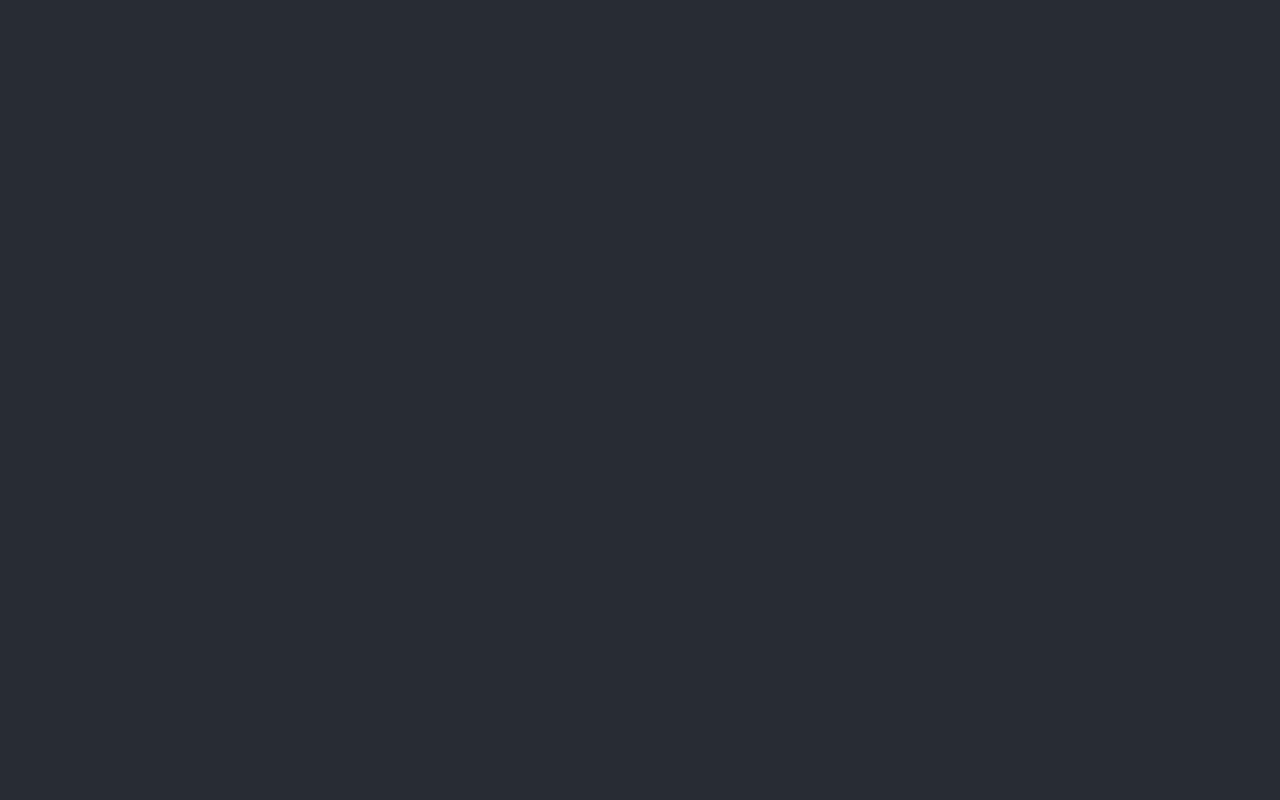
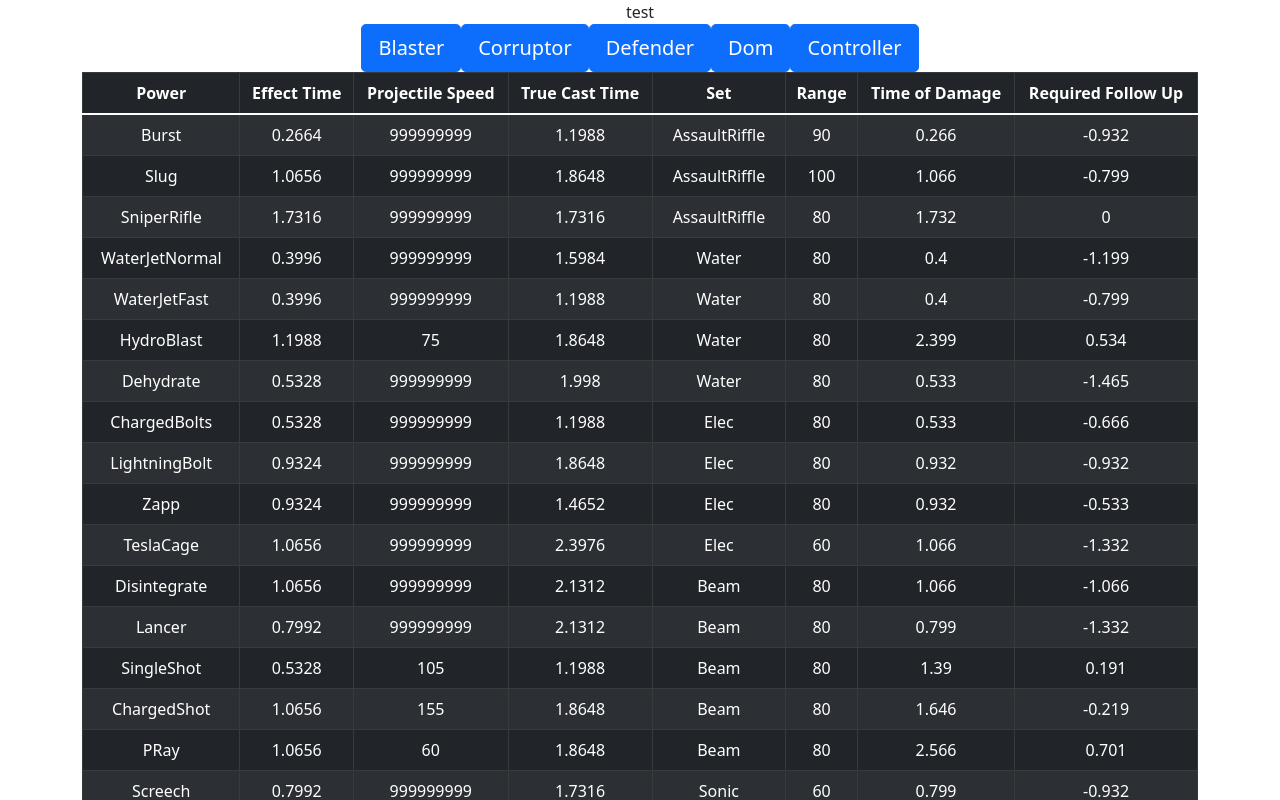
Before and after one commit to SFoxGit/offtimings, a React (Create React App) app: page / in a window 1280 px wide. Shown: the top 800 px of the page. Built offline with nearby package versions, Linux system fonts and the light colour scheme.

Commit message:
filter arch

```diff
--- a/src/App.js
+++ b/src/App.js
@@ -1,11 +1,11 @@
 import './App.css';
+import AttacksTable from './components/Table/table';
 
 function App() {
   return (
     <div className="App">
-      <header className="App-header">
-
-      </header>
+      <div>test</div>
+      <AttacksTable />
     </div>
   );
 }
--- /dev/null
+++ b/src/components/Table/table.jsx
@@ -0,0 +1,62 @@
+import React, { useEffect, useState } from 'react'
+import attacks from '../../data'
+import Table from 'react-bootstrap/Table';
+import { Container, Row, Button, Col } from 'react-bootstrap';
+
+export default function AttacksTable() {
+  const [powers, setPowers] = useState([])
+  const [archtype, setArchtype] = useState()
+
+  const selectArchtype = (filter) => {
+    console.log(filter)
+    let arr = attacks.filter(function(power) {
+      return power[13].includes(filter)
+    })
+    console.log(arr)
+    setPowers(arr)
+  }
+  useEffect(() => {
+    setPowers(attacks)
+  }, [setPowers])
+  return (
+    <Container>
+      <Row>
+        <Col>
+          <Button size="lg" variant="primary" onClick={() => selectArchtype("blaster")}>Blaster</Button>
+          <Button size="lg" variant="primary" onClick={() => selectArchtype("corruptor")}>Corruptor</Button>
+          <Button size="lg" variant="primary" onClick={() => selectArchtype("defender")}>Defender</Button>
+          <Button size="lg" variant="primary" onClick={() => selectArchtype("dom")}>Dom</Button>
+          <Button size="lg" variant="primary" onClick={() => selectArchtype("controller")}>Controller</Button>
+        </Col>
+      </Row>
+      <Table striped bordered hover variant="dark">
+        <thead>
+          <tr>
+            <th>Power</th>
+            <th>Effect Time</th>
+            <th>Projectile Speed</th>
+            <th>True Cast Time</th>
+            <th>Set</th>
+            <th>Range</th>
+            <th>Time of Damage</th>
+            <th>Required Follow Up</th>
+          </tr>
+        </thead>
+        <tbody>
+          {powers.map(power => (
+            <tr key={power[0]}>
+              <td>{power[0]}</td>
+              <td>{power[3]}</td>
+              <td>{power[4]}</td>
+              <td>{power[7]}</td>
+              <td>{power[8]}</td>
+              <td>{power[9]}</td>
+              <td>{power[10]}</td>
+              <td>{power[11]}</td>
+            </tr>
+          ))}
+        </tbody>
+      </Table>
+    </Container>
+  )
+}
--- a/src/data.js
+++ b/src/data.js
@@ -58,17 +58,17 @@ const attacks = [
   ["ElecNetArrow", 25, 28, 0.9324, 180, 30, 32, 1.1988, "TactArrow", 60, 1.432, 0.234, 'secondary', ['blaster']],
   ['Strangler', 16, 16, 0.5328, 999999999, 62, 64, 2.2644, 'Plant', 60, 0.533, -1.732, 'secondary', ['blaster']],
   ["TimeWall", 13, 16, 0.5328, 999999999, 48, 48, 1.7316, "Temporal", 60, 0.533, -1.199, 'secondary', ['blaster']],
-  ["Fossilize", 16, 16, 0.5328, 999999999, 62, 64, 2.2644, "EarthControl", 80, 0.533, -1.732], 'primary', ['controller', 'dom'],
+  ["Fossilize", 16, 16, 0.5328, 999999999, 62, 64, 2.2644, "EarthControl", 80, 0.533, -1.732, 'primary', ['controller', 'dom']],
   ["Blind", 20, 20, 0.666, 999999999, 50, 52, 1.8648, "IllControl", 80, 0.666, -1.199, 'primary', ['controller', 'dom']],
   ["BlockOfIce", 21, 24, 0.7992, 999999999, 56, 56, 1.998, "IceControl", 80, 0.799, -1.199, 'primary', ['controller', 'dom']],
   ["GravityDistortion", 37, 40, 1.332, 999999999, 55, 56, 1.998, "GravControl", 80, 1.332, -0.666, 'primary', ['controller', 'dom']],
   ["Lift", 22, 24, 0.7992, 999999999, 31, 32, 1.1988, "GravControl", 80, 0.799, -0.400, 'primary', ['controller', 'dom']],
   ["DarkGrasp", 30, 32, 1.0656, 999999999, 50, 52, 1.8648, "DarkControl", 80, 1.066, - 0.799, 'primary', ['controller', 'dom']],
-  ["TeslaCage", 29, 32, 1.0656, 999999999, 65, 68, 2.3976, "ElecControl", 80, 1.066, - 1.332, 'primary', ['controller', 'dom']],
+  ["TeslaCageEC", 29, 32, 1.0656, 999999999, 65, 68, 2.3976, "ElecControl", 80, 1.066, - 1.332, 'primary', ['controller', 'dom']],
   ["Mesmerize", 20, 20, 0.666, 999999999, 50, 52, 1.8648, "MindControl", 100, 0.666, -1.199, 'primary', ['controller', 'dom']],
   ["Levitate", 20, 20, 0.666, 999999999, 56, 56, 1.998, "MindControl", 80, 0.666, -1.332, 'primary', ['controller', 'dom']],
-  ["Dominate", 20, 20, 0.666, 999999999, 33, 36, 1.332, "MindControl", 80, 0.666, -0.666, 'primary', ['controller', 'dom']],
-  ["Strangler", 16, 16, 0.5328, 999999999, 62, 64, 2.2644, "PlantControl", 80, 0.533, -1.732, 'primary', ['controller', 'dom']],
+  ["DominateMC", 20, 20, 0.666, 999999999, 33, 36, 1.332, "MindControl", 80, 0.666, -0.666, 'primary', ['controller', 'dom']],
+  ["StranglerPC", 16, 16, 0.5328, 999999999, 62, 64, 2.2644, "PlantControl", 80, 0.533, -1.732, 'primary', ['controller', 'dom']],
   ["HurlBoulder", 50, 52, 1.7316, 54, 45, 48, 1.7316, "EarthAssault", 80, 3.398, 1.667, 'primary', ['controller', 'dom']],
   ["StoneSpears", 20, 20, 0.666, 999999999, 30, 32, 1.1988, "EarthAssault", 80, 0.666, -0.533, 'primary', ['controller', 'dom']],
   ["MasterfulThrow", 18, 20, 0.666, 80, 40, 40, 1.4652, "MartialAssault", 80, 1.791, 0.326, 'primary', ['controller', 'dom']],
@@ -77,7 +77,7 @@ const attacks = [
   ["CallHawk", 20, 20, 0.666, 60, 50, 52, 1.8648, "SavageAssault", 80, 2.166, 0.301, 'primary', ['controller', 'dom']],
   ["CallSwarm", 22, 24, 0.7992, 60, 30, 32, 1.1988, "SavageAssault", 80, 2.299, 1.100, 'primary', ['controller', 'dom']],
   ["Impale", 43, 44, 1.4652, 114, 43, 44, 1.5984, "ThornyAssault", 80, 2.255, 0.656, 'primary', ['controller', 'dom']],
-  ["ThornyDarts", 15, 16, 0.5328, 114, 40, 40, 1.4652, "ThornyAssault", 80, 1.322 - 0.143, 'primary', ['controller', 'dom']],
+  ["ThornyDarts", 15, 16, 0.5328, 114, 40, 40, 1.4652, "ThornyAssault", 80, 1.322, -0.143, 'primary', ['controller', 'dom']],
   ["SoulStorm", 45, 48, 1.5984, 52.5, 65, 68, 2.3976, "SoulMastery", 80, 3.313, 0.915, 'epic', ['blaster', 'defender', 'corruptor']],
   ["ElecShackles", 29, 32, 1.0656, 999999999, 65, 68, 2.3976, "MuMastery", 60, 1.066, -1.332, 'epic', ['blaster', 'defender', 'corruptor']],
   ['ShockingBolt', 26, 28, 0.9324, 999999999, 60, 60, 2.1312, 'ElecMastery', 80, 0.932, -1.199, 'epic', ['blaster']],
--- a/src/index.js
+++ b/src/index.js
@@ -2,6 +2,7 @@ import React from 'react';
 import ReactDOM from 'react-dom';
 import './index.css';
 import App from './App';
+import 'bootstrap/dist/css/bootstrap.min.css'
 
 ReactDOM.render(
   <React.StrictMode>
```
Also changed, not shown: package.json (+9 -0 lines), 1 other file (tests, documents, lock files or other folders).
